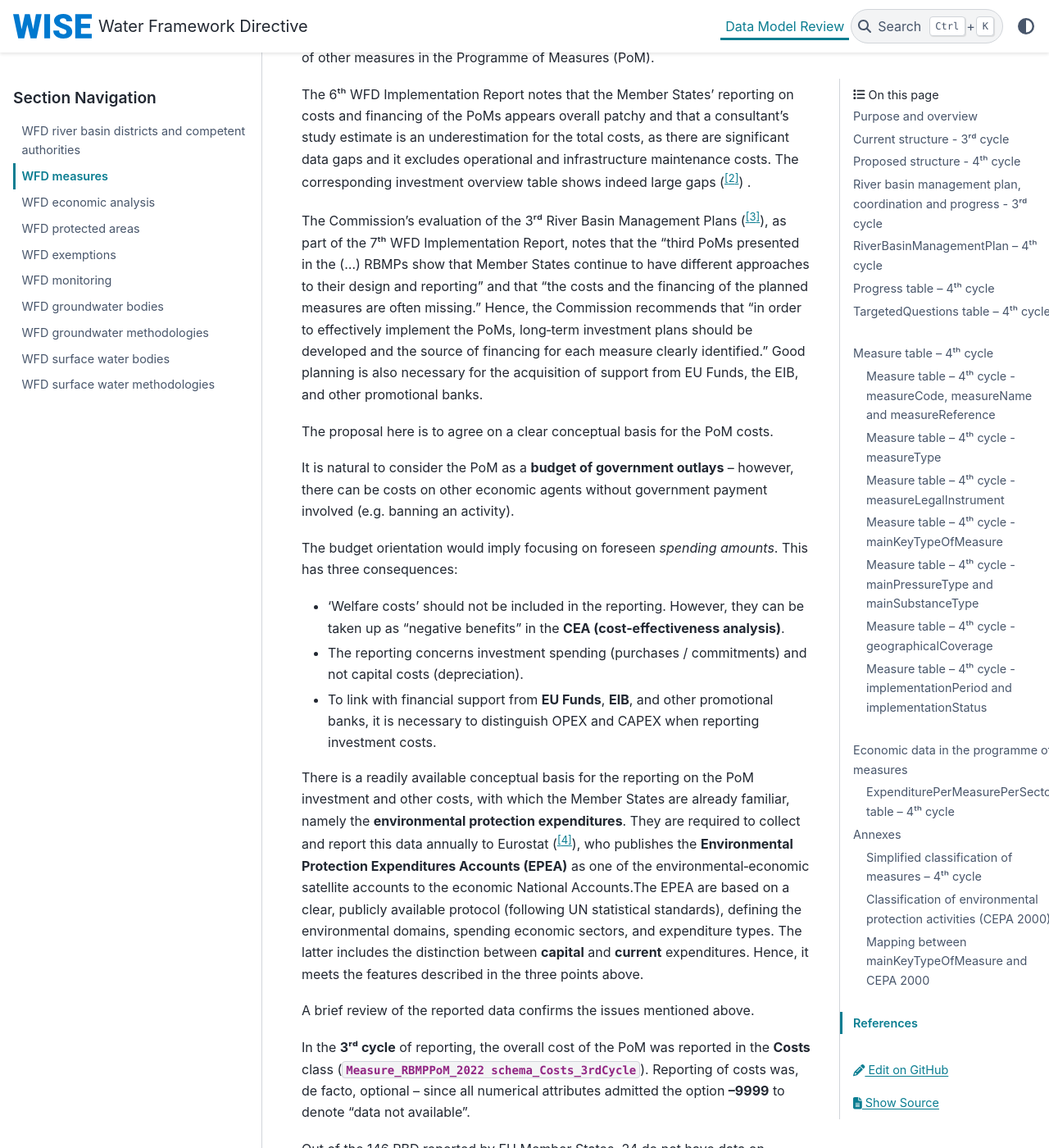
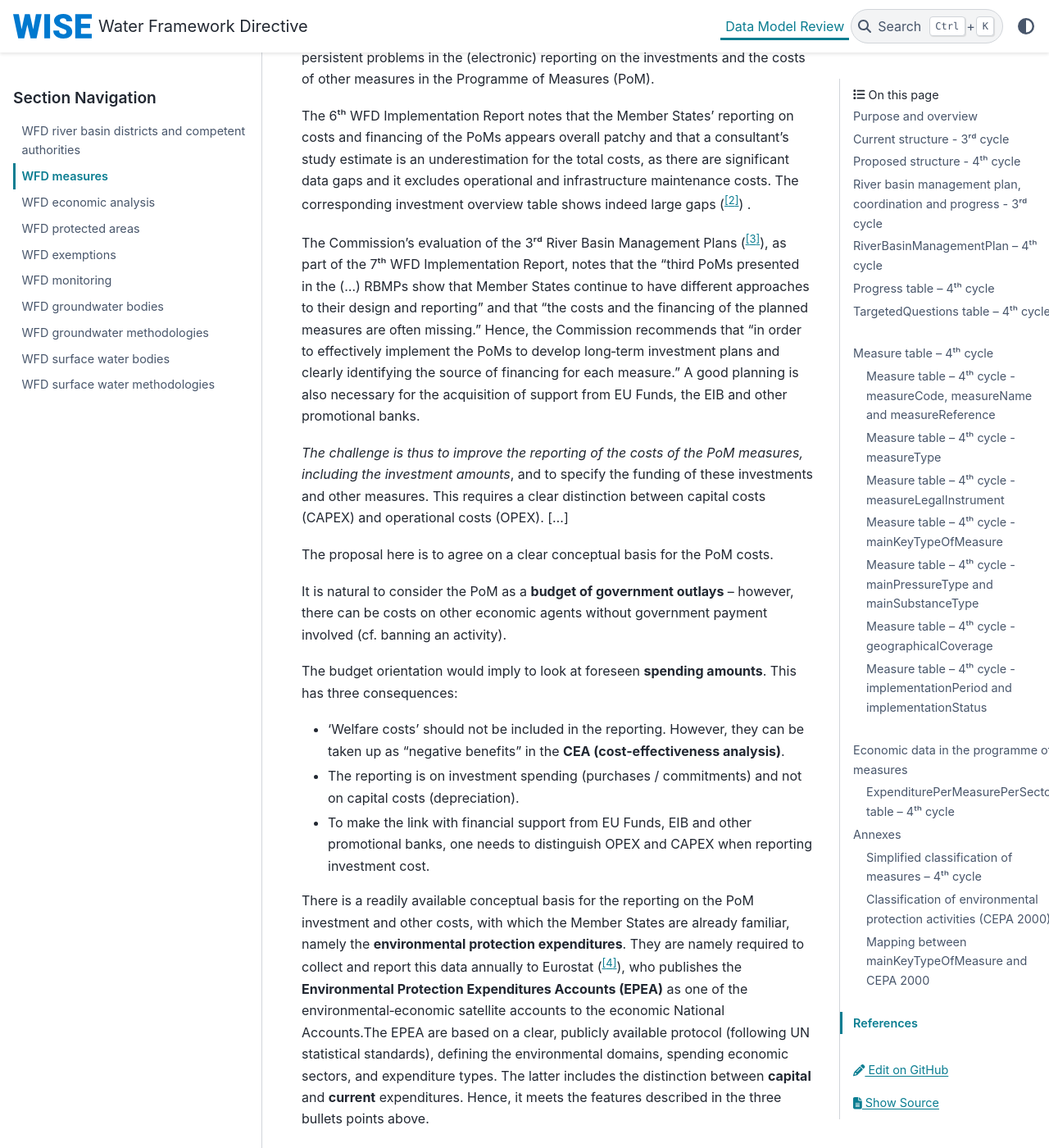
Before and after one commit to eeadata/WISE.WFD.Documentation, a Sphinx documentation site: the page built from docs/DataModelReview/WFDMeasures.md, in a window 1280 px wide and 1400 px high, scrolled down 8715 px. Shown: the whole window at 82% size. Built offline with Sphinx 7.4.7 and the PyData theme 0.15.4, drawn with Linux system fonts in a browser that asks for light colours; some of the changed text lies outside the part shown.

Commit message:
Review WFD_Measures (missing annex review)

````diff
--- a/docs/DataModelReview/WFDMeasures.md
+++ b/docs/DataModelReview/WFDMeasures.md
@@ -171,8 +171,7 @@
 ```
 ### Measure table – 4ᵗʰ cycle - measureCode, measureName and measureReference
 
-Each different measure must have a persistent unique identifier at national level and European level (**measureCode**),
-a descriptive name (**measureName**), and zero or more links to documentation (**measureReference**).
+Each different measure must have a persistent unique identifier at national level and European level (**measureCode**), a descriptive name (**measureName**), and zero or more links to documentation (**measureReference**).
 
 ### Measure table – 4ᵗʰ cycle - measureType
 
@@ -256,24 +256,24 @@
 
 [^2]: 6th WFD Implementation Report,[ COM(2021) 970](https://eur-lex.europa.eu/legal-content/EN/TXT/PDF/?uri=CELEX:52021DC0970),p15. The table concerns {numref}`measures_temporalcoverage`, p24, of [SWD(2021) 970](https://eur-lex.europa.eu/legal-content/EN/TXT/PDF/?uri=CELEX:52021SC0970) – note that the differentiation is based.
 
-The Commission’s evaluation of the 3ʳᵈ River Basin Management Plans ([^3]), as part of the 7ᵗʰ WFD Implementation Report, notes that the “third PoMs presented in the (…) RBMPs show that Member States continue to have different approaches to their design and reporting” and that “the costs and the financing of the planned measures are often missing.” Hence, the Commission recommends that “in order to effectively implement the PoMs, long‑term investment plans should be developed and the source of financing for each measure clearly identified.”
-Good planning is also necessary for the acquisition of support from EU Funds, the EIB, and other promotional banks.
-
+The Commission’s evaluation of the 3ʳᵈ River Basin Management Plans ([^3]), as part of the 7ᵗʰ WFD Implementation Report, notes that the “third PoMs presented in the (…) RBMPs show that Member States continue to have different approaches to their design and reporting” and that “the costs and the financing of the planned measures are often missing.” Hence, the Commission recommends that “in order to effectively implement the PoMs to develop long‑term investment plans and clearly identifying the source of financing for each measure.” A good planning is also necessary for the acquisition of support from EU Funds, the EIB and other promotional banks.
 
 [^3]: Quotes are from 7th WFD Implementation Report,[ COM(2025) 2](https://eur-lex.europa.eu/legal-content/EN/TXT/PDF/?uri=CELEX:52025DC0002)(p15, p36)
-*The challenge is thus to improve the reporting of the costs of the PoM measures, including the investment amounts,* and to specify the funding of these investments and other measures. This requires a clear distinction between **capital costs (CAPEX)** and **operational costs (OPEX)**.
+
+*The challenge is thus to improve the reporting of the costs of the PoM measures, including the investment amounts*, and to specify the funding of these investments and other measures. This requires a clear distinction between capital costs (CAPEX) and operational costs (OPEX). […]
 
 The proposal here is to agree on a clear conceptual basis for the PoM costs.
 
-It is natural to consider the PoM as a **budget of government outlays** – however, there can be costs on other economic agents without government payment involved (e.g. banning an activity).
+It is natural to consider the PoM as a **budget of government outlays** – however, there can be costs on other economic agents without government payment involved (cf. banning an activity).
 
-The budget orientation would imply focusing on foreseen *spending amounts*. This has three consequences:
+The budget orientation would imply to look at foreseen **spending amounts**. This has three
+consequences:
 
 - ‘Welfare costs’ should not be included in the reporting. However, they can be taken up as “negative benefits” in the **CEA (cost‑effectiveness analysis)**.
-- The reporting concerns investment spending (purchases / commitments) and not capital costs (depreciation).
-- To link with financial support from **EU Funds**, **EIB**, and other promotional banks, it is necessary to distinguish OPEX and CAPEX when reporting investment costs.
+- The reporting is on investment spending (purchases / commitments) and not on capital costs (depreciation).
+- To make the link with financial support from EU Funds, EIB and other promotional banks, one needs to distinguish OPEX and CAPEX when reporting investment cost.
 
-There is a readily available conceptual basis for the reporting on the PoM investment and other costs, with which the Member States are already familiar, namely the **environmental protection expenditures**. They are required to collect and report this data annually to Eurostat ([^4]), who publishes the **Environmental Protection Expenditures Accounts (EPEA)** as one of the environmental‑economic satellite accounts to the economic National Accounts.The EPEA are based on a clear, publicly available protocol (following UN statistical standards), defining the environmental domains, spending economic sectors, and expenditure types. The latter includes the distinction between **capital** and **current** expenditures. Hence, it meets the features described in the three points above.
+There is a readily available conceptual basis for the reporting on the PoM investment and other costs, with which the Member States are already familiar, namely the **environmental protection expenditures**. They are namely required to collect and report this data annually to Eurostat ([^4]), who publishes the **Environmental Protection Expenditures Accounts (EPEA)** as one of the environmental‑economic satellite accounts to the economic National Accounts.The EPEA are based on a clear, publicly available protocol (following UN statistical standards), defining the environmental domains, spending economic sectors, and expenditure types. The latter includes the distinction between **capital** and **current** expenditures. Hence, it meets the features described in the three bullets points above.
 
 
 [^4]: An obligation under Regulation (EU) No 691/2011, amended by Commission Delegated Regulation (EU) 2022/125; the consolidated
@@ -297,7 +297,7 @@
 ```
 
 
-The variability of the geographical and temporal coverage of the reported data adds to the difficulty in achieving a meaningful analysis.{numref}`measures_temporalcoverage` illustrates the issues regarding temporal coverage. {ref}`Table 5 <Table 5>` illustrates the issue with geographical coverage.
+The variability of the geographical and temporal coverage of the reported data adds to the difficulty in achieving a meaningful analysis.{numref}`measures_temporalcoverage` illustrates the issues regarding temporal coverage. {numref}`measures_geographiccoverage` illustrates the issue with geographical coverage.
 
 
 
@@ -316,24 +316,23 @@
 | 2016--2021 | 2010--2015 | 7 |
 | 2016--2021 | 2021--2027 | 4 |
 | 2016--2021 | 2022--2027 | 40 |
+| 2016--2021 | 2023--2027 | 3 |
 | 2016--2022 | 2023--2027 | 4 |
 | 2016--2027 | 2019 | 4 |
 | 2017--2021 | 2021--2027 | 4 |
 | 2017--2021 | 2022--2027 | 1 |
 ```
 
-
-*Table 5. Geographic coverage: scale to which the reported costs refer – 3ʳᵈ RBMP electronic reporting (including Norway).*
-
-(Table 5)=
+```{table} Geographic coverage: scale to which the reported costs refer – 3ʳᵈ RBMP electronic reporting (including Norway).
+:name: measures_geographiccoverage
+:width: 100%
 | costOfMeasuresScale20152021 | costOfMeasuresScale20212027 | Number of RBDs |
 |------------------------------|------------------------------|----------------|
 | National | National | 48 |
 | River Basin District | River Basin District | 103 |
 | National | River Basin District | 4 |
 | River Basin District | National | 7 |
-
-
+```
 
 
 ### ExpenditurePerMeasurePerSector table – 4ᵗʰ cycle
@@ -363,7 +362,7 @@
 
 The **institutionalSector** attribute identifies the institutional sector doing the outlay. This aspect is explained below.
 
-The European System of Accounts (ESA 2010) has a standard classification of institutional sectors (see {ref}`Table 6 <Table 6>`).
+The European System of Accounts (ESA 2010) has a standard classification of institutional sectors (see {numref}`measures_ESA2010`).
 The topmost class (S.1 – Total Economy) encompasses all national institutional sectors; implicitly, the 3ʳᵈ cycle of WFD reporting used it.
 The dichotomous key in Figure 13 clarifies the allocation of units to sectors.
 
@@ -375,9 +374,9 @@
 - S14 – Households
 - S2 – Rest of the World
 
-*Table 6. European System of Accounts (ESA 2010) sectors.*
-
-(Table 6)=
+```{table} European System of Accounts (ESA 2010) sectors.
+:name: measures_ESA2010
+:width: 100%
 | ESA Sector | Definition |
 |------------|------------|
 | S.1 | Total economy |
@@ -393,6 +392,7 @@
 | S.21 | Member states and institutions and bodies of the European Union. |
 | S.212 | Institutions and bodies of the European Union (e.g., European Central Bank, European Commission). |
 | S.22 | Non-member countries and international organisations non-resident in the European Union. |
+```
 
 
 
@@ -403,14 +403,13 @@
 ```
 
 
-Table 7 presents a proposed list of institutional sectors that can be used in the **4ᵗʰ cycle** of reporting. The list should be revised and discussed with the CIS WG Economics.
+{numref}`measures_institutionalsectors` presents a proposed list of institutional sectors that can be used in the **4ᵗʰ cycle** of reporting. The list should be revised and discussed with the CIS WG Economics.
 
 It is also important to provide technical guidance and examples on the proper reporting of expenditures. For example, in the context of the EPEA, research and development (R&D) expenditure is primarily classified as current expenditure, while the National Accounts framework (ESA 2010) typically capitalizes R&D as an investment.
 
-*Table 7. Proposed list of institutional sectors – 4ᵗʰ cycle.*
-
-
-(Table 7)=
+```{table} Proposed list of institutional sectors – 4ᵗʰ cycle.
+:name: measures_institutionalsectors
+:width: 100%
 | ESA Sector* | Definition and comments |
 |------------------|--------------------------|
 | S.1 | Total economy. Allows the provision of aggregated data. |
@@ -421,10 +420,12 @@
 | S.11001 | Public non-financial corporations. Can be used if the distinction of outlays by public and private companies is relevant. |
 | S.11002_S.11003 | Private non-financial corporations. Can be used if the distinction of outlays by public and private companies is relevant. |
 | S.212 | Institutions and bodies of the European Union (e.g. European Central Bank, European Commission). |
-
+```
+\* *The underscore '_' denotes a list of code values (Code1_Code2). The hyphen '-' denotes a range of code values (StartCode-EndCode)*
 
 
 It is also important to address the reporting of transfers of EU Funds.
+
 If institutionalSector = 'S.212' then the value represents a transfer of EU funds into the national economy. Depending on the purpose, it can be a capital transfer (e.g. to build a new UWWT plant), or a current transfer (e.g. a CAP subsidy to pay farmers to reduce or eliminate pesticides). It is not necessary to identify which sector receives the transfer.
 
 A numerical example can be used to illustrate the proposed approach.
@@ -437,14 +438,14 @@
 * Scenario 4 : a public utility company (S.11001) built the plant, using 8M€ of national funds transferred by the General Government (S.13) to the company and 2M€ of EU funds transferred to the company via the national government.
 * Scenario 5 : a public utility company (S.11001) built the plant, using 5M€ of their own funds, 4M€ of national funds transferred by the General Government (S.13) to the company and 1M€ of EU funds transferred to the company via the national government.
 
-Table 8 illustrates the reporting of the different scenarios.
+{numref}`measures_reportingSectorExample` illustrates the reporting of the different scenarios.
 
 Note that scenario 1 and scenario 2 are identical from a reporting point‑of‑view.
 Likewise, scenario 3 and scenario 4 are identical.
 
-*Table 8. Illustrative example with the reporting of expenditure per sector.*
-
-(Table 8)
+```{table} Illustrative example with the reporting of expenditure per sector.
+:name: measures_reportingSectorExample
+:width: 100%
 | Scenario | Institutional Sector | Total Capital Expenditure |
 | --- | --- | --- |
 | 1 | S.13 – General Government | 10 M€ |
@@ -456,7 +457,7 @@
 | 5 | S.11001 – Public non-financial corporations | 5 M€ |
 | 5 | S.13 – General Government | 4 M€ |
 | 5 | S.212 – Institutions and bodies of the European Union | 1 M€ |
-
+```
 
 
 The Commission must provide guidance on the reporting of expenditure for measures where
````
Also changed, not shown: other parts of docs/DataModelReview/WFDMeasures.md (+5 -4 lines), 4 other files.
